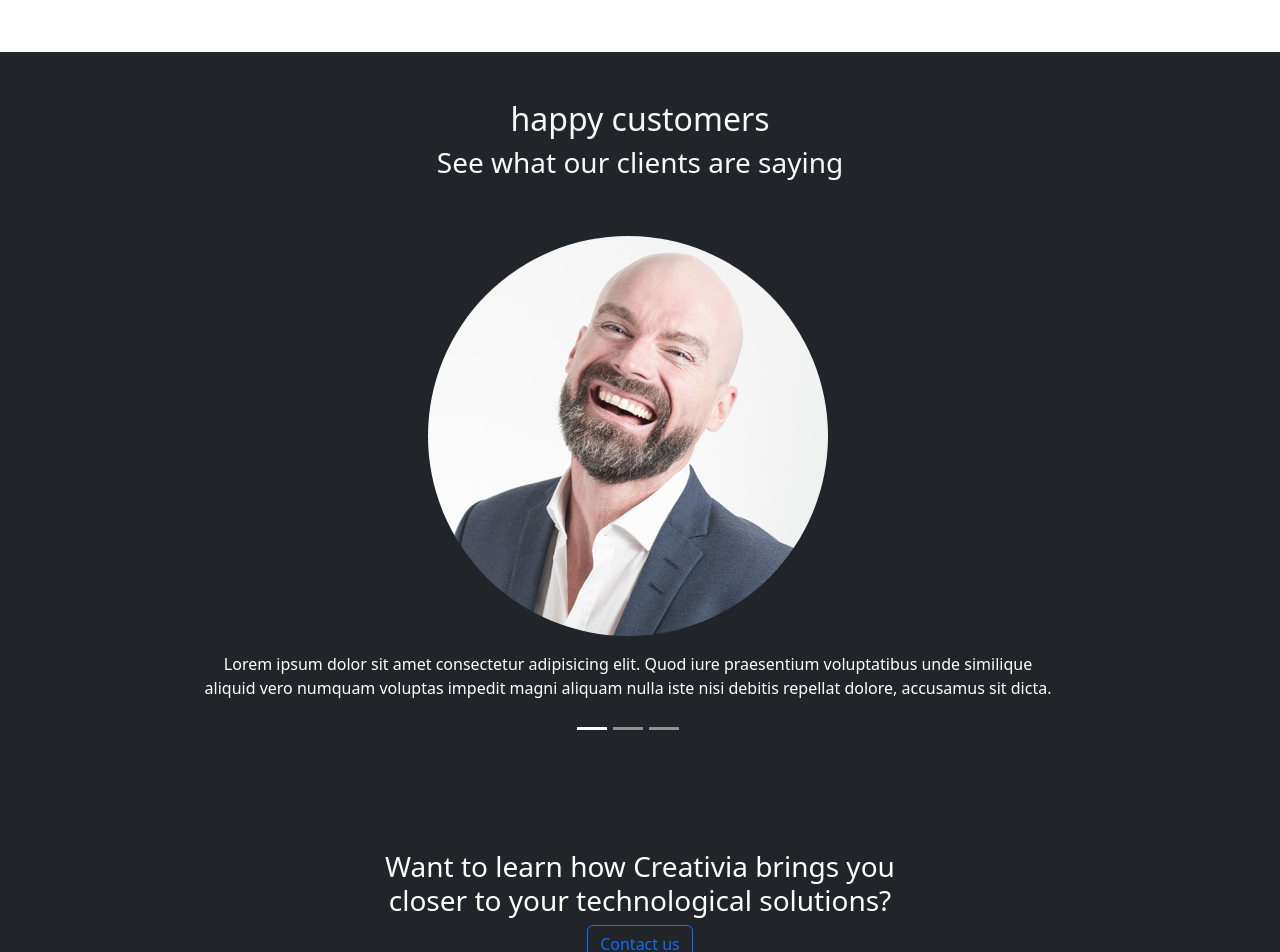
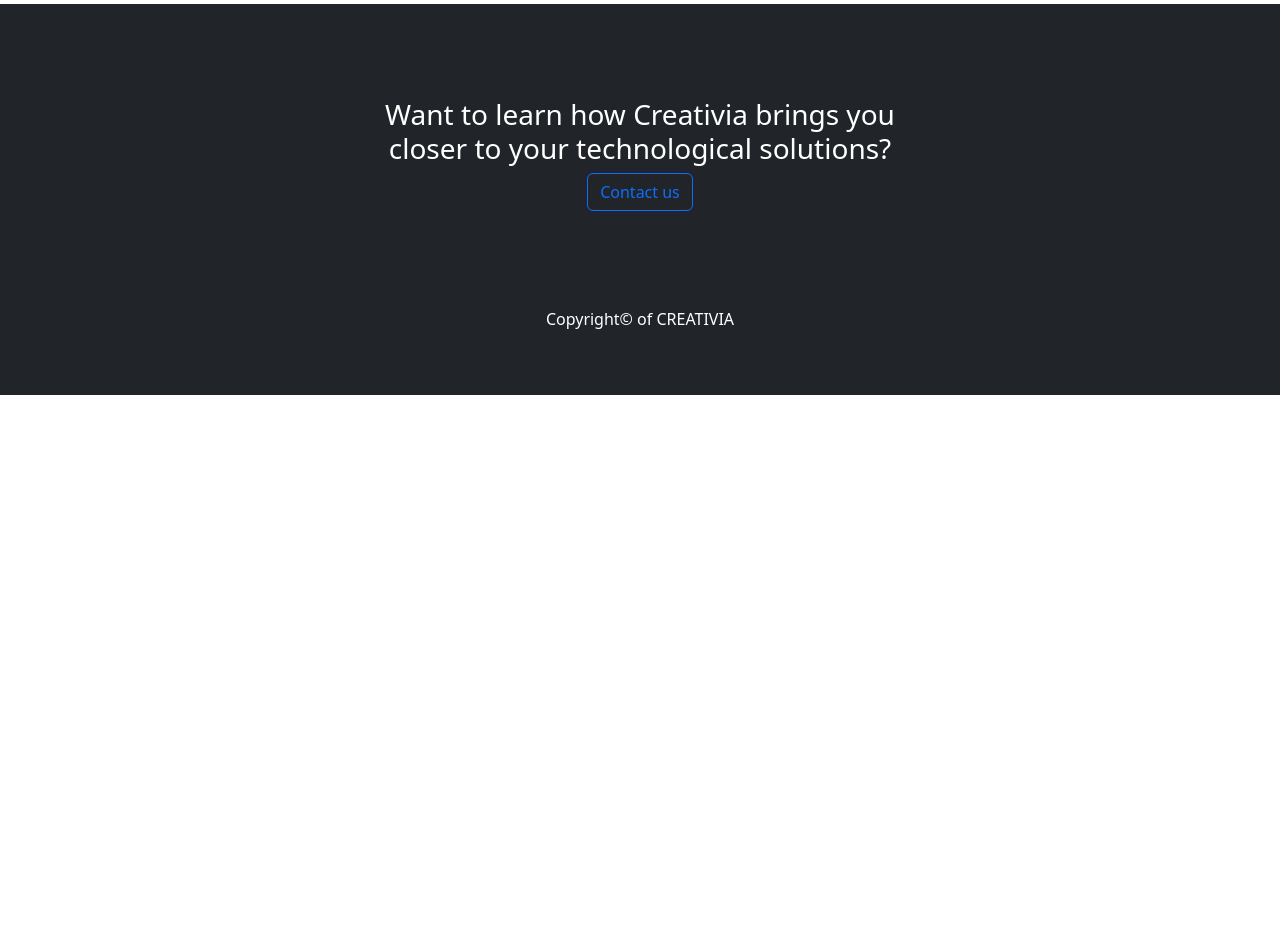
Before and after one commit to chimnonso/creativia, a Django app: template core/templates/core/index.html in a window 1280 px wide; the page is wider, and only the part inside the window is pictured. Shown: the part 5548-6500 px from the top of that part. After the commit the page ends 5943 px from the top of that part, so only its background shows below. Run offline with Django 4.2, Linux system fonts and the light colour scheme; the template is opened without the code that fills it, so the values that code supplies are empty; some libraries are stand-ins or nearby versions.

Commit message:
remove customers review section

```diff
--- a/core/templates/core/index.html
+++ b/core/templates/core/index.html
@@ -271,12 +271,11 @@
 
 <!-- Customers Review -->
 
-<section id="review" class="container-fluid mt-5 pt-5 customers bg-dark">
+<!-- <section id="review" class="container-fluid mt-5 pt-5 customers bg-dark">
     <div class="row text-center mb-5 text-light" id="customers">
         <div class="col">
             <h2 class="header-text">happy customers</h2>
             <h3>See what our clients are <span>saying</span></h3>
-            <!-- <p>Trust us with your technological needs because, with us you can never go wrong</p> -->
         </div>
     </div>
     <div class="row text-center slideanim">
@@ -319,7 +318,7 @@
     </div>
 
 
-</section>
+</section> -->
 
 
 <!-- Contact Form -->
```
